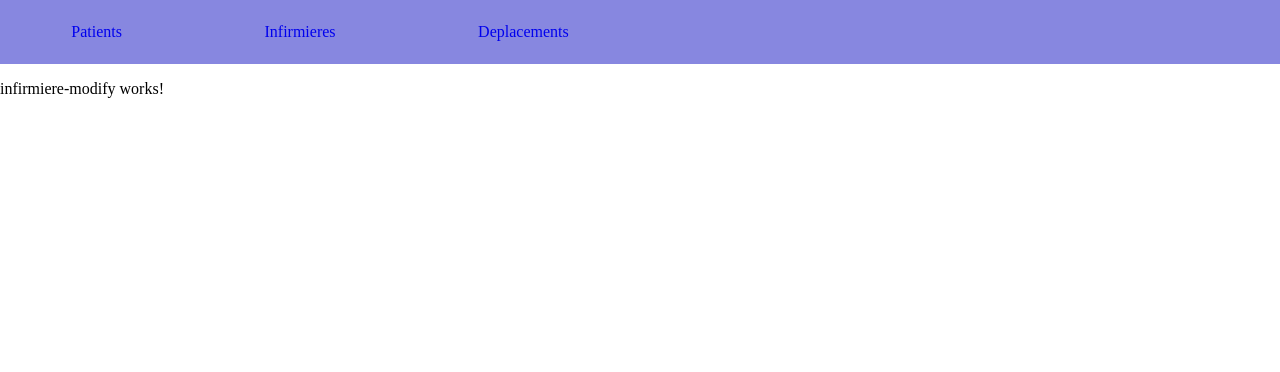
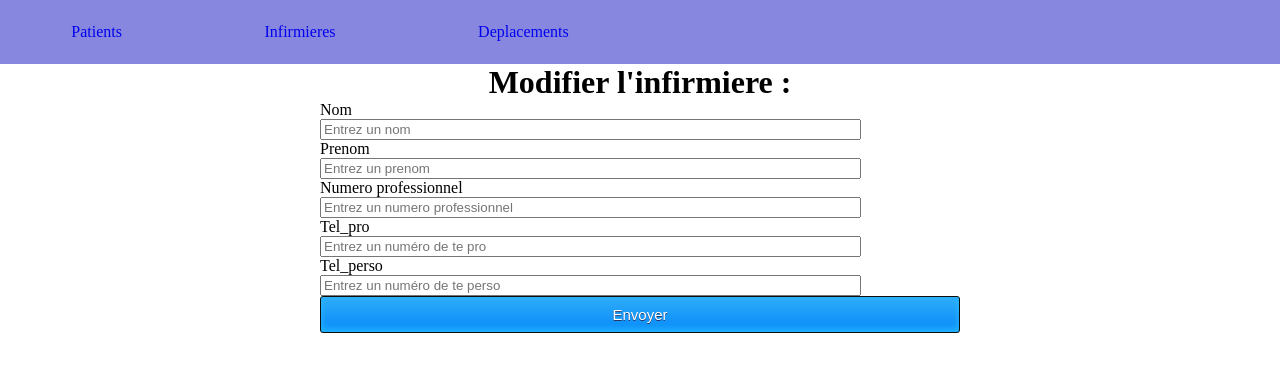
Before and after one commit to Tomtom-dev/Cabinet_medical_Angular, an Angular app: page /infirmiere/1/modify in a window 1280 px wide. Shown: the top 372 px of the page. Built offline with nearby package versions, Linux system fonts and the light colour scheme.

Commit message:
add style to the buttons

```diff
--- a/src/app/infirmiere-detail/infirmiere-detail.component.css
+++ b/src/app/infirmiere-detail/infirmiere-detail.component.css
@@ -14,3 +14,27 @@ h1{
 .BlocDetail:hover {
     box-shadow: 0 8px 16px 0 rgba(0,0,0,0.2);
   }
+
+  .myButton {
+	box-shadow:inset 0px -3px 7px 0px #29bbff;
+	background:linear-gradient(to bottom, #2dabf9 5%, #0688fa 100%);
+	background-color:#2dabf9;
+	border-radius:3px;
+	border:1px solid #0b0e07;
+	display:inline-block;
+	cursor:pointer;
+	color:#ffffff;
+	font-family:Arial;
+	font-size:15px;
+	padding:9px 23px;
+	text-decoration:none;
+	text-shadow:0px 1px 0px #263666;
+}
+.myButton:hover {
+	background:linear-gradient(to bottom, #0688fa 5%, #2dabf9 100%);
+	background-color:#0688fa;
+}
+.myButton:active {
+	position:relative;
+	top:1px;
+}
--- a/src/app/infirmiere-detail/infirmiere-detail.component.html
+++ b/src/app/infirmiere-detail/infirmiere-detail.component.html
@@ -9,7 +9,13 @@
         <p>
             Adresse : {{infirmiere.adresse.numero}} {{infirmiere.adresse.rue}} {{infirmiere.adresse.cp}} {{infirmiere.adresse.ville}}
         </p>
-        <button (click)="ModifyInfirmiere(infirmiere.id)">Modifier</button>
-        <button (click)="DeleteInfirmiere()">Supprimer</button>
+        <button
+        (click)="ModifyInfirmiere(infirmiere.id)"
+        class="myButton"
+        >Modifier</button>
+        <button
+        (click)="DeleteInfirmiere()"
+        class="myButton"
+        >Supprimer</button>
     </div>
 </section>
--- a/src/app/infirmiere-detail/infirmiere-detail.component.ts
+++ b/src/app/infirmiere-detail/infirmiere-detail.component.ts
@@ -31,7 +31,6 @@ export class InfirmiereDetailComponent implements OnInit {
   }
   DeleteInfirmiere(){
     console.log("del");
-
   }
 
 }
--- a/src/app/infirmiere-modify/infirmiere-modify.component.css
+++ b/src/app/infirmiere-modify/infirmiere-modify.component.css
@@ -0,0 +1,40 @@
+.form{
+    display: flex;
+    flex-direction: column;
+    width: 50vw;
+    margin: auto;
+}
+
+.form input {
+    width: 40em;
+}
+
+h1{
+    width: 50vw;
+    margin: auto;
+    text-align: center;
+}
+
+.myButton {
+	box-shadow:inset 0px -3px 7px 0px #29bbff;
+	background:linear-gradient(to bottom, #2dabf9 5%, #0688fa 100%);
+	background-color:#2dabf9;
+	border-radius:3px;
+	border:1px solid #0b0e07;
+	display:inline-block;
+	cursor:pointer;
+	color:#ffffff;
+	font-family:Arial;
+	font-size:15px;
+	padding:9px 23px;
+	text-decoration:none;
+	text-shadow:0px 1px 0px #263666;
+}
+.myButton:hover {
+	background:linear-gradient(to bottom, #0688fa 5%, #2dabf9 100%);
+	background-color:#0688fa;
+}
+.myButton:active {
+	position:relative;
+	top:1px;
+}
--- a/src/app/infirmiere-modify/infirmiere-modify.component.html
+++ b/src/app/infirmiere-modify/infirmiere-modify.component.html
@@ -1 +1,20 @@
-<p>infirmiere-modify works!</p>
+<h1>Modifier l'infirmiere : </h1>
+
+<div class="form">
+    <label for="">Nom </label>
+    <input type="text" placeholder="Entrez un nom">
+
+    <label for="">Prenom </label>
+    <input type="text" placeholder="Entrez un prenom">
+
+    <label for=""> Numero professionnel</label>
+    <input type="text" placeholder="Entrez un numero professionnel">
+
+    <label for="">Tel_pro</label>
+    <input type="text" placeholder="Entrez un numéro de te pro">
+
+    <label for="">Tel_perso</label>
+    <input type="text" placeholder="Entrez un numéro de te perso">
+
+    <button class="myButton">Envoyer</button>
+</div>
--- a/src/app/infirmiere/infirmiere-card/infirmiere-card.component.css
+++ b/src/app/infirmiere/infirmiere-card/infirmiere-card.component.css
@@ -15,3 +15,27 @@ section{
 section:hover {
     box-shadow: 0 8px 16px 0 rgba(0,0,0,0.2);
   }
+
+  .myButton {
+	box-shadow:inset 0px -3px 7px 0px #29bbff;
+	background:linear-gradient(to bottom, #2dabf9 5%, #0688fa 100%);
+	background-color:#2dabf9;
+	border-radius:3px;
+	border:1px solid #0b0e07;
+	display:inline-block;
+	cursor:pointer;
+	color:#ffffff;
+	font-family:Arial;
+	font-size:15px;
+	padding:9px 23px;
+	text-decoration:none;
+	text-shadow:0px 1px 0px #263666;
+}
+.myButton:hover {
+	background:linear-gradient(to bottom, #0688fa 5%, #2dabf9 100%);
+	background-color:#0688fa;
+}
+.myButton:active {
+	position:relative;
+	top:1px;
+}
--- a/src/app/infirmiere/infirmiere-card/infirmiere-card.component.html
+++ b/src/app/infirmiere/infirmiere-card/infirmiere-card.component.html
@@ -6,7 +6,9 @@
             <p>numero professionnel : {{infirmiere.numero_professionnel}} </p>
             <p>tel_pro: {{infirmiere.tel_pro}} </p>
             <p>tel_perso : {{infirmiere.tel_perso}}  </p>
-            <button (click)="redirectToAnnonce(infirmiere.id)"
+            <button
+            (click)="redirectToAnnonce(infirmiere.id)"
+            class="myButton"
             >Voir details</button>
 
         </div>
--- a/src/app/infirmiere/infirmiere.component.css
+++ b/src/app/infirmiere/infirmiere.component.css
@@ -3,3 +3,27 @@ h1{
     margin:auto;
     text-align: center;
 }
+
+.myButton {
+	box-shadow:inset 0px -3px 7px 0px #29bbff;
+	background:linear-gradient(to bottom, #2dabf9 5%, #0688fa 100%);
+	background-color:#2dabf9;
+	border-radius:3px;
+	border:1px solid #0b0e07;
+	display:inline-block;
+	cursor:pointer;
+	color:#ffffff;
+	font-family:Arial;
+	font-size:15px;
+	padding:9px 23px;
+	text-decoration:none;
+	text-shadow:0px 1px 0px #263666;
+}
+.myButton:hover {
+	background:linear-gradient(to bottom, #0688fa 5%, #2dabf9 100%);
+	background-color:#0688fa;
+}
+.myButton:active {
+	position:relative;
+	top:1px;
+}
```
